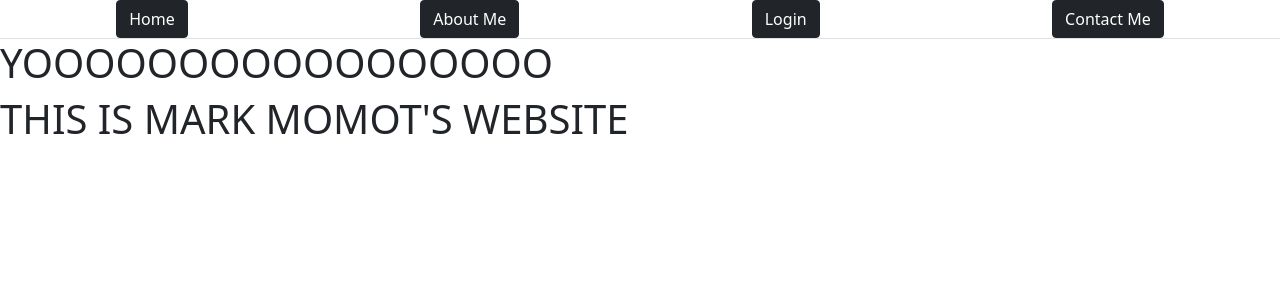
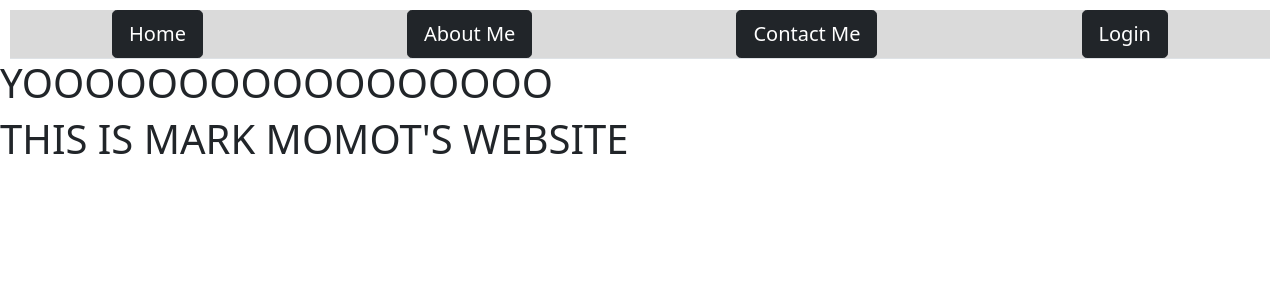
Before and after one commit to Momot1/markmomot, a React (Create React App) app in the folder client/: page / in a window 1280 px wide. Shown: the top 300 px of the page. Built offline with nearby package versions, Linux system fonts and the light colour scheme; no server answers.

Commit message:
Updated some nav bar styling

```diff
--- a/client/public/index.html
+++ b/client/public/index.html
@@ -25,7 +25,9 @@
       work correctly both with client-side routing and a non-root public URL.
       Learn how to configure a non-root public URL by running `npm run build`.
     -->
-    <title>React App</title>
+    <script src="https://code.jquery.com/jquery-3.2.1.slim.min.js" integrity="sha384-KJ3o2DKtIkvYIK3UENzmM7KCkRr/rE9/Qpg6aAZGJwFDMVNA/GpGFF93hXpG5KkN" crossorigin="anonymous"></script>
+    <script src="https://cdn.jsdelivr.net/npm/popper.js@1.12.9/dist/umd/popper.min.js" integrity="sha384-ApNbgh9B+Y1QKtv3Rn7W3mgPxhU9K/ScQsAP7hUibX39j7fakFPskvXusvfa0b4Q" crossorigin="anonymous"></script>
+    <script src="https://cdn.jsdelivr.net/npm/bootstrap@4.0.0/dist/js/bootstrap.min.js" integrity="sha384-JZR6Spejh4U02d8jOt6vLEHfe/JQGiRRSQQxSfFWpi1MquVdAyjUar5+76PVCmYl" crossorigin="anonymous"></script>    <title>React App</title>
   </head>
   <body>
     <noscript>You need to enable JavaScript to run this app.</noscript>
--- a/client/src/components/NavBar.js
+++ b/client/src/components/NavBar.js
@@ -1,13 +1,26 @@
 import { Link } from "react-router-dom"
+import "./css/nav.css"
 
 function NavBar({user}){
+
+    function logoutDropdown(){
+        return (
+            <div className="m-auto dropdown">
+                <button class="btn btn-dark dropdown-toggle text-capitalize btn-lg link-margin" type="button" id="dropdownMenuButton" data-toggle="dropdown" aria-haspopup="true" aria-expanded="false">{user.name}</button>
+                <div class="dropdown-menu" aria-labelledBy="dropdownMenuButton">
+                    <Link to={`/${user.username}/profile`} className="dropdown-item">My Profile</Link>
+                    <Link to="/logout" className="dropdown-item">Logout</Link>
+                </div>
+            </div>
+        )
+    }
+
     return (
         <nav className="nav justify-content-center nav-tabs">
-            <Link to="/" className="btn btn-dark m-auto">Home</Link>
-            <Link to="/about" className="btn btn-dark m-auto">About Me</Link>
-            {user ? <Link to="/logout" className="btn btn-dark m-auto">Logout</Link>: <Link to="/login" className="btn btn-dark m-auto">Login</Link>}
-
-            <Link to="/contact" className="btn btn-dark m-auto">Contact Me</Link>
+            <Link to="/" className="btn btn-dark m-auto btn-lg">Home</Link>
+            <Link to="/about" className="btn btn-dark m-auto btn-lg">About Me</Link>
+            <Link to="/contact" className="btn btn-dark m-auto btn-lg">Contact Me</Link>
+            {!user ? <Link to="/login" className="btn btn-dark m-auto btn-lg">Login</Link> : logoutDropdown()}
         </nav>
     )
 }
--- /dev/null
+++ b/client/src/components/css/nav.css
@@ -0,0 +1,12 @@
+nav{
+    background-color: rgb(218, 218, 218);
+    margin: 10px;
+}
+
+.link-margin{
+    margin: 2.5%;
+}
+
+.active{
+    background-color: green;
+}
```
